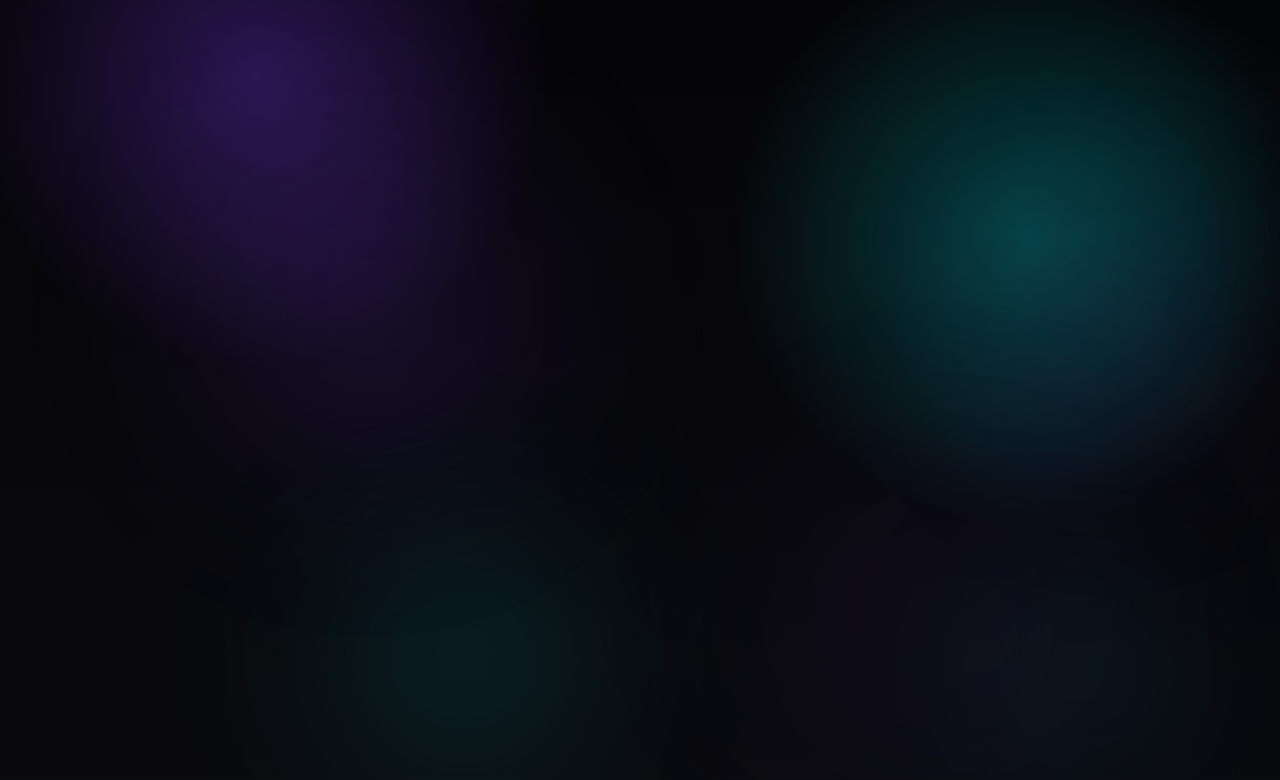
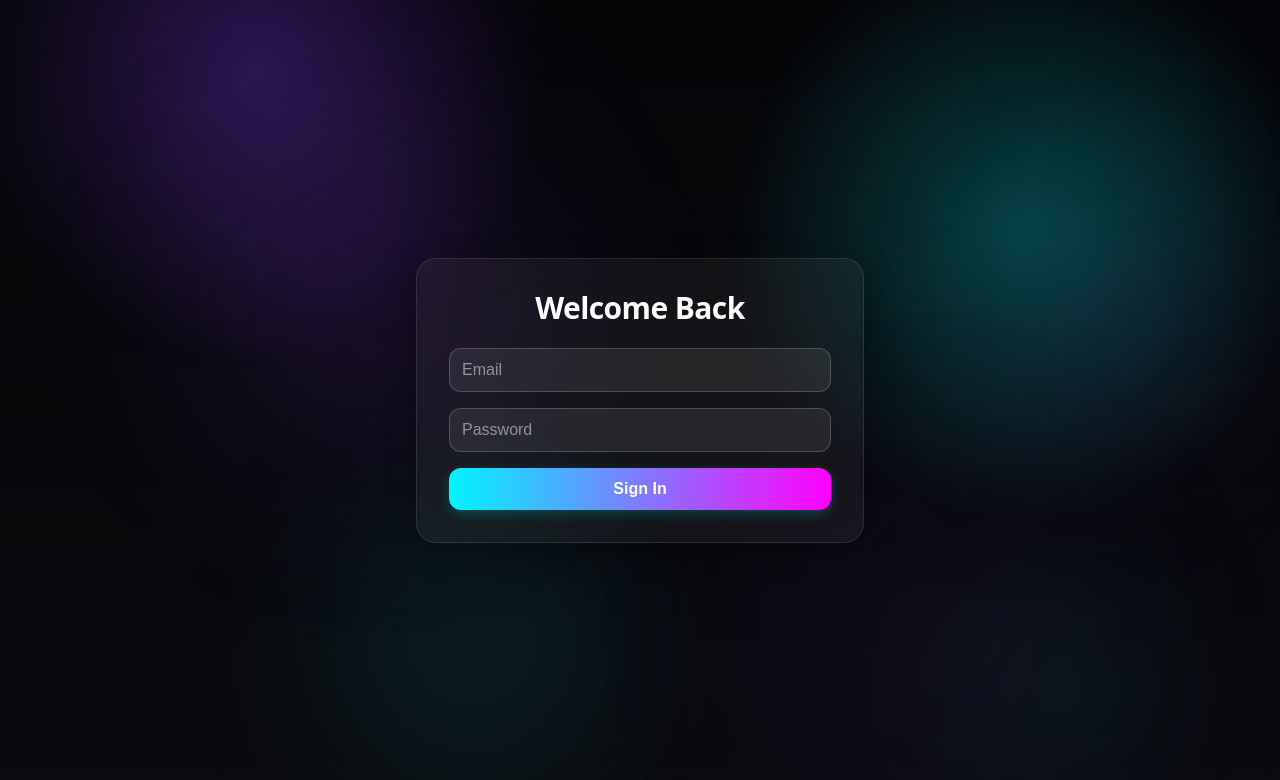
Before and after one commit to krishnabarua2010-blip/pre-closure-AI-sales, a Next.js app: page /login in a window 1280 px wide. Shown: the top 780 px of the page. Built offline with nearby package versions, Linux system fonts and the light colour scheme.

Commit message:
Hard reset login page with simplified form and add required CSS classes

```diff
--- a/src/app/globals.css
+++ b/src/app/globals.css
@@ -288,6 +288,113 @@ section:nth-of-type(5) { animation-delay: 0.4s; }
 section:nth-of-type(6) { animation-delay: 0.5s; }
 section:nth-of-type(7) { animation-delay: 0.6s; }
 
+/* ===== LOGIN PAGE STYLES ===== */
+
+.input {
+  width: 100%;
+  padding: 12px;
+  border-radius: 12px;
+  background: rgba(255,255,255,0.08);
+  border: 1px solid rgba(255,255,255,0.2);
+  color: white;
+  font-size: 1rem;
+  transition: all 0.3s ease;
+}
+
+.input:focus {
+  outline: none;
+  background: rgba(255,255,255,0.12);
+  border-color: rgba(0,255,255,0.4);
+  box-shadow: 0 0 12px rgba(0,255,255,0.2);
+}
+
+.input::placeholder {
+  color: rgba(255,255,255,0.5);
+}
+
+.btn-primary {
+  padding: 12px;
+  border-radius: 12px;
+  background: linear-gradient(90deg, #00f5ff, #ff00ff);
+  color: white;
+  font-weight: bold;
+  border: none;
+  cursor: pointer;
+  font-size: 1rem;
+  transition: all 0.3s ease;
+  box-shadow: 0 4px 12px rgba(0,255,255,0.2);
+}
+
+.btn-primary:hover {
+  transform: translateY(-2px);
+  box-shadow: 0 6px 20px rgba(0,255,255,0.4);
+}
+
+.btn-primary:active {
+  transform: translateY(0);
+}
+
+.glass-card {
+  background: rgba(255,255,255,0.05);
+  backdrop-filter: blur(20px);
+  border-radius: 20px;
+  border: 1px solid rgba(255,255,255,0.1);
+  box-shadow: 0 8px 32px rgba(0,0,0,0.3);
+}
+
+/* Tailwind-like utility classes */
+.min-h-screen {
+  min-height: 100vh;
+}
+
+.flex {
+  display: flex;
+}
+
+.items-center {
+  align-items: center;
+}
+
+.justify-center {
+  justify-content: center;
+}
+
+.p-6 {
+  padding: 1.5rem;
+}
+
+.p-8 {
+  padding: 2rem;
+}
+
+.w-full {
+  width: 100%;
+}
+
+.max-w-md {
+  max-width: 28rem;
+}
+
+.mb-6 {
+  margin-bottom: 1.5rem;
+}
+
+.text-center {
+  text-align: center;
+}
+
+.text-3xl {
+  font-size: 1.875rem;
+}
+
+.font-bold {
+  font-weight: bold;
+}
+
+.space-y-4 > * + * {
+  margin-top: 1rem;
+}
+
 /* ===== MOBILE ADJUSTMENTS ===== */
 @media (max-width: 820px){
   .page{padding:40px 18px}
--- a/src/app/login/page.tsx
+++ b/src/app/login/page.tsx
@@ -2,47 +2,70 @@
 
 import { useState } from "react";
 import { useRouter } from "next/navigation";
+import { apiRequest } from "@/lib/api";
 
-export default function Login() {
+export default function LoginPage() {
   const router = useRouter();
+
   const [email, setEmail] = useState("");
   const [password, setPassword] = useState("");
-  const [loading, setLoading] = useState(false);
-  const [error, setError] = useState("");
 
-  const handleSubmit = async (e: React.FormEvent) => {
+  const handleLogin = async (e: any) => {
     e.preventDefault();
-    setLoading(true);
-    setError("");
-    try {
-      const { apiRequest } = await import("@/lib/api");
-      const resp = await apiRequest("/auth/login", "POST", { email, password });
-      console.log("login response:", resp);
-      if (!resp.ok) throw new Error(resp.data?.message || `Login failed: ${resp.status}`);
-      const token = resp.data?.token || resp.data?.access_token;
-      if (token) localStorage.setItem("token", token);
-      router.push("/dashboard");
-    } catch (err) {
-      setError(err instanceof Error ? err.message : String(err));
-      setLoading(false);
+
+    const res = await apiRequest(
+      "/auth/login",
+      "POST",
+      { email, password },
+      false
+    );
+
+    if (res?.ok && res?.data) {
+      const token = res.data.token || res.data.authToken || res.data.access_token;
+      if (token) {
+        localStorage.setItem("token", token);
+        router.push("/dashboard");
+      } else {
+        alert("Login failed: No token in response");
+        console.log(res);
+      }
+    } else {
+      alert("Login failed");
+      console.log(res);
     }
   };
 
   return (
-    <section className="container">
-      <h2 className="title">Welcome back</h2>
-      <p className="sub">Log in to manage your assistant</p>
+    <div className="min-h-screen flex items-center justify-center p-6">
+      <div className="glass-card max-w-md w-full p-8">
+        <h1 className="text-3xl font-bold mb-6 text-center">
+          Welcome Back
+        </h1>
 
-      <div className="grid">
-        <div className="card">
-          <form onSubmit={handleSubmit} style={{ display: "flex", flexDirection: "column", gap: 12 }}>
-            <input placeholder="Email" value={email} onChange={(e) => setEmail(e.target.value)} required />
-            <input placeholder="Password" type="password" value={password} onChange={(e) => setPassword(e.target.value)} required />
-            {error && <div style={{ color: "#ff6b6b" }}>{error}</div>}
-            <button className="btn primary" type="submit" disabled={loading}>{loading ? 'Signing in...' : 'Login'}</button>
-          </form>
-        </div>
+        <form onSubmit={handleLogin} className="space-y-4">
+          <input
+            type="email"
+            placeholder="Email"
+            className="input"
+            value={email}
+            onChange={(e) => setEmail(e.target.value)}
+            required
+          />
+
+          <input
+            type="password"
+            placeholder="Password"
+            className="input"
+            value={password}
+            onChange={(e) => setPassword(e.target.value)}
+            required
+          />
+
+          <button className="btn-primary w-full">
+            Sign In
+          </button>
+        </form>
       </div>
-    </section>
+    </div>
   );
 }
```
